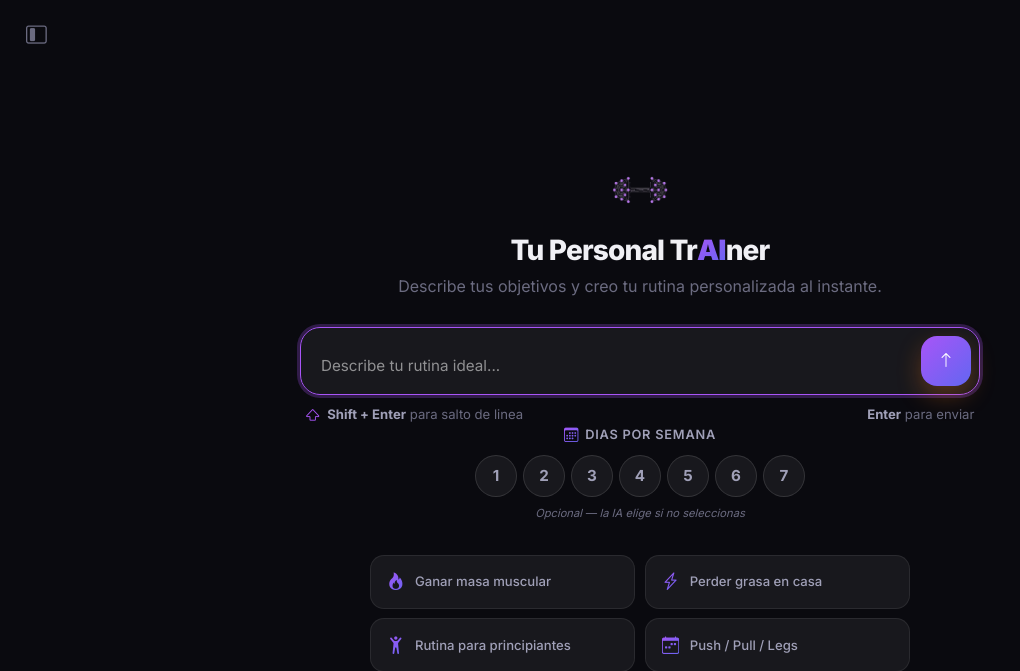
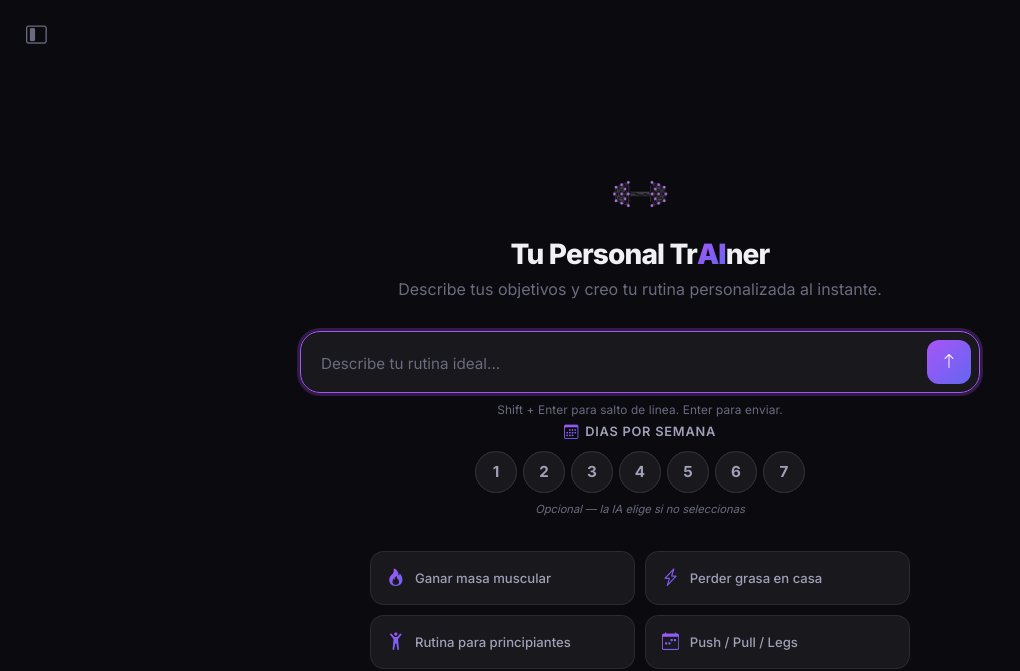
Before and after one commit to GonzaloPontnau/gym-AI, a FastAPI app: page / in a window 1280 px wide. Shown: the top 671 px of the page, without its empty margins (0-1020 px from the left). Run offline with FastAPI, Linux system fonts and the light colour scheme; data that the repository does not hold is empty.

Commit message:
feat: Simplificar instrucciones de envío en la interfaz del chatbot

```diff
--- a/static/css/styles.css
+++ b/static/css/styles.css
@@ -1595,10 +1595,8 @@ body.dashboard-page > .container-fluid {
   }
 
   .chatbot-input-meta {
-    flex-direction: column;
-    align-items: flex-start;
-    gap: 0.45rem;
     padding-top: 0.6rem;
+    font-size: 0.7rem;
   }
 
   .day-pill {
@@ -2007,56 +2005,33 @@ body.dashboard-page > .container-fluid {
 }
 
 .chatbot-input-box-lg {
-  padding: 0.9rem 0.9rem 0.9rem 1.4rem;
-  border-radius: 24px;
-  border-color: rgba(255, 255, 255, 0.14);
-  background:
-    linear-gradient(180deg, rgba(255, 255, 255, 0.08), rgba(255, 255, 255, 0.03)),
-    var(--bg-glass);
-  box-shadow:
-    0 18px 50px rgba(0, 0, 0, 0.14),
-    inset 0 1px 0 rgba(255, 255, 255, 0.08);
+  padding: 0.7rem 0.7rem 0.7rem 1.25rem;
+  border-radius: var(--radius-xl);
+  background: var(--bg-glass);
+  border: 1px solid var(--border-default);
+  box-shadow: var(--shadow-md);
 }
 
 .chatbot-input-box-lg input,
 .chatbot-input-box-lg textarea {
   font-size: 1.05rem;
-  padding: 0.7rem 0;
-  line-height: 1.6;
+  padding: 0.55rem 0;
+  line-height: 1.5;
 }
 
 .chatbot-input-box-lg .chatbot-send-btn {
-  width: 50px;
-  height: 50px;
-  border-radius: 16px;
-  box-shadow: 0 10px 24px rgba(255, 122, 26, 0.28);
+  width: 44px;
+  height: 44px;
+  border-radius: 12px;
+  box-shadow: none;
 }
 
 .chatbot-input-meta {
-  display: flex;
-  align-items: center;
-  justify-content: space-between;
-  gap: 0.75rem;
-  padding: 0.7rem 0.35rem 0;
-}
-
-.chatbot-input-tip {
-  display: inline-flex;
-  align-items: center;
-  gap: 0.45rem;
+  padding-top: 0.55rem;
+  text-align: center;
   color: var(--text-muted);
-  font-size: 0.82rem;
-  line-height: 1.2;
-}
-
-.chatbot-input-tip i {
-  color: var(--accent-start);
-  font-size: 0.9rem;
-}
-
-.chatbot-input-tip strong {
-  color: var(--text-secondary);
-  font-weight: 700;
+  font-size: 0.74rem;
+  letter-spacing: 0.01em;
 }
 
 /* --- Days Selector --- */
@@ -2322,7 +2297,7 @@ body.dashboard-page > .container-fluid {
 }
 
 .chatbot-input-box-lg textarea::placeholder {
-  color: rgba(255, 255, 255, 0.52);
+  color: var(--text-muted);
 }
 
 .chatbot-send-btn {
--- a/templates/chat_initial.html
+++ b/templates/chat_initial.html
@@ -134,14 +134,7 @@
                   </button>
                 </div>
                 <div class="chatbot-input-meta">
-                  <span class="chatbot-input-tip">
-                    <i class="bi bi-shift"></i>
-                    <span><strong>Shift + Enter</strong> para salto de linea</span>
-                  </span>
-                  <span class="chatbot-input-tip">
-                    <i class="bi bi-corner-down-left"></i>
-                    <span><strong>Enter</strong> para enviar</span>
-                  </span>
+                  Shift + Enter para salto de linea. Enter para enviar.
                 </div>
               </form>
             </div>
```
